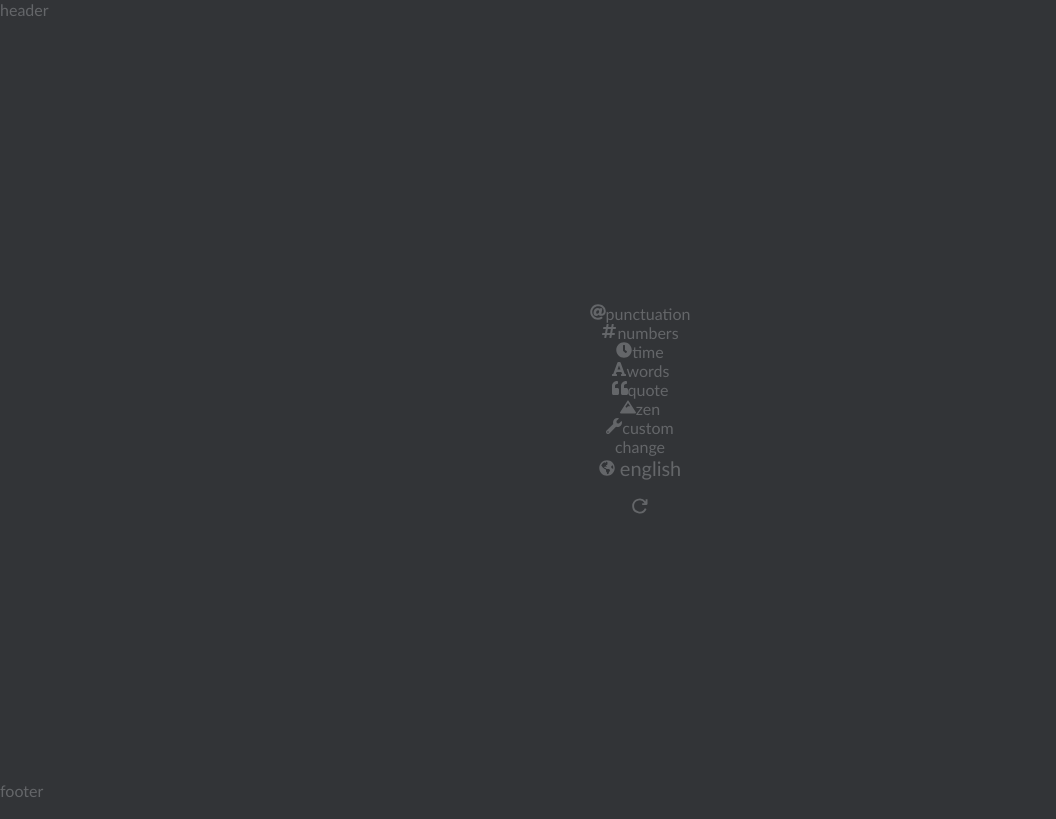
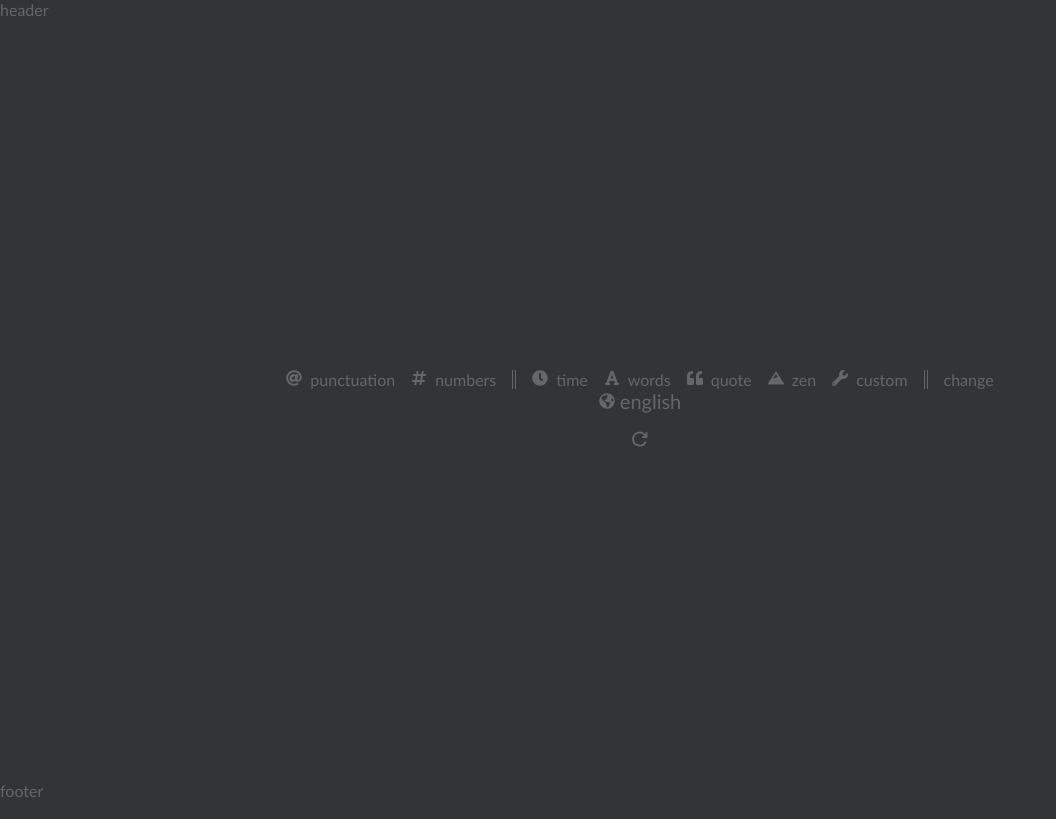
Before and after one commit to SickkMade/monkescare, a React (Vite) app: page / in a window 1280 px wide. Shown: the whole page, without its empty margins (0-1056 px from the left). Built offline with nearby package versions, Linux system fonts and the light colour scheme.

Commit message:
updated toolbar ui

```diff
--- a/src/Components/Toolbar.jsx
+++ b/src/Components/Toolbar.jsx
@@ -8,7 +8,7 @@ import { FaAt } from "react-icons/fa";
 
 function Toolbar() {
   return (
-    <>
+    <section id="toolbar">
     <div className="app--hoverable"><FaAt />punctuation</div>
     <div className="app--hoverable"><FaHashtag/>numbers</div>
     <div className="app--hoverable toolbar--line-left"><FaClock/>time</div>
@@ -17,7 +17,7 @@ function Toolbar() {
     <div className="app--hoverable"><FaMountain/>zen</div>
     <div className="app--hoverable"><FaWrench/>custom</div>
     <div className="app--hoverable toolbar--line-left">change</div>
-    </>
+    </section>
   )
 }
 
--- a/src/index.css
+++ b/src/index.css
@@ -47,6 +47,7 @@ footer{
   left: 50%;
   top:75%;
   opacity:0;
+  pointer-events: none;
 }
 .app--restart-button:hover::after,.app--restart-button:hover::before {
   opacity:1;
@@ -58,6 +59,7 @@ footer{
 }
 .app--restart-button::before{
   content:"";
+  pointer-events: none;
   position:absolute;
   top:70%;
   width: 0;
@@ -74,3 +76,15 @@ footer{
   gap:5rem;
   font-size:1.25rem;
 }
+#toolbar{
+  display:flex;
+  flex-flow:row nowrap;
+  gap:1rem;
+}
+#toolbar > div > *{
+  margin-right: .5rem;
+}
+.toolbar--line-left{
+  border-left:.25rem double var(--sub-color);
+  padding-left:1rem;
+}
```
